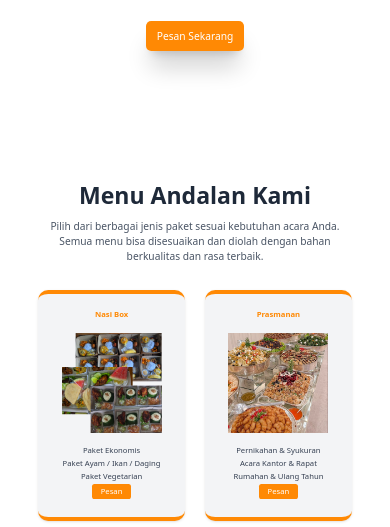
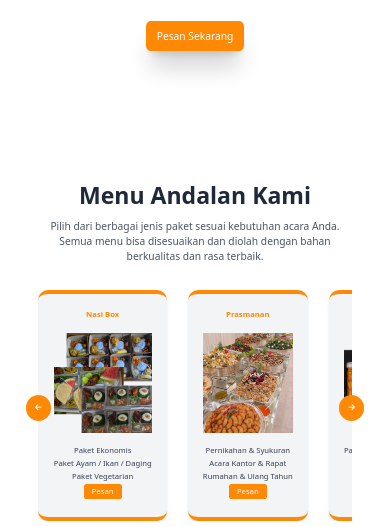
Before and after one commit to anotherDanger/Landing-page-digital-bisnis, a website: page index.html in a window 390 px wide. Shown: the part 573-1100 px from the top of the page. Drawn offline with nearby package versions, Linux system fonts and the light colour scheme; a web font is replaced by a local one.

Commit message:
Add files via upload

```diff
--- a/index.html
+++ b/index.html
@@ -112,13 +112,20 @@
       </div>
     </div>
 
+    <section class="inline md:hidden">
+      <div class="relative">
+          <button id="buttonLeft" class="absolute left-10 top-111 z-999 bg-orange-400 text-white hover:bg-orange-600  rounded-full w-10 h-10 m-auto"><i class="fa-solid fa-arrow-left fa-xs hover:scale-100"></i></button>
+          <button id="buttonRight"  class="absolute top-111 z-999 bg-orange-400 text-white h-10 w-10 rounded-full right-10  hover:bg-orange-600 "><i class="fa-solid fa-arrow-right fa-xs"></i></button>
+      </div>
+    </section>
+
   <section class="mt-0 py-16 mx-15 lg:px-4 md:mx-10 "  id="menu">
       <div class="max-w-6xl mx-auto text-center mt-12">
        <h2 data-aos="fade-up" class="text-4xl font-bold text-gray-800 mb-4" >Menu Andalan Kami</h2>
       <p data-aos="fade-up" class="text-gray-600 mb-10"  data-aos-delay="200">
         Pilih dari berbagai jenis paket sesuai kebutuhan acara Anda. Semua menu bisa disesuaikan dan diolah dengan bahan berkualitas dan rasa terbaik.
       </p>
-        <div class="grid gap-8 grid-cols-2 md:grid-cols-2 lg:grid-cols-3">
+        <div id="containerSideScroll" class="harizontalscrolbar flex overflow-x-auto md:overflow-hidden whitespace-nowrap md:grid gap-8 md:grid-cols-2 lg:grid-cols-3">
 
           <!-- Nasi Box -->
           <div data-aos="fade-right" class="bg-gray-100 rounded-2xl shadow p-6  transition hover:shadow-lg border-t-4 border-b-4 border-orange-400">
--- a/script.js
+++ b/script.js
@@ -1,4 +1,4 @@
-   AOS.init({
+AOS.init({
     duration: 500,
     once: false,        // supaya bisa animasi berkali-kali
     mirror: true,       // animasi saat scroll naik juga
@@ -14,9 +14,6 @@
       navbar.classList.remove('scrolled');
     }
   });
-
-
-
 
 const menu = document.getElementById('menu');
 const hamburger = document.getElementById('hamburger');
@@ -40,3 +37,17 @@ hamburger.addEventListener('click', function() {
     }, 500); // Sesuai duration-500
   }
 });
+
+
+const buttonRight = document.getElementById('buttonRight');
+const buttonLeft = document.getElementById('buttonLeft');
+const containerSideScroll = document.getElementById('containerSideScroll');
+
+buttonLeft.addEventListener('click',function(){
+  containerSideScroll.scrollBy({left:-200,behavior:'smooth'});
+});
+
+
+buttonRight.addEventListener('click',function(){
+  containerSideScroll.scrollBy({left:200,behavior:'smooth'});
+});
--- a/style.css
+++ b/style.css
@@ -47,3 +47,7 @@
 html, body {
   overflow-x: hidden;
 }
+
+.harizontalscrolbar::-webkit-scrollbar{
+  width: 0;
+}
```
